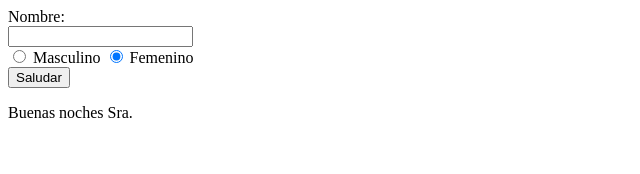
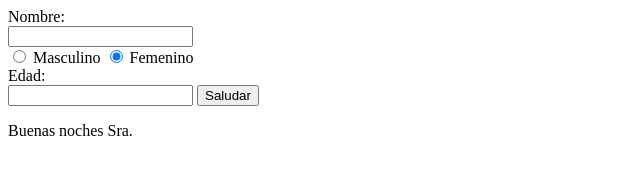
Before and after one commit to GCD418/SaludadorIncrementalInge, a website built with Parcel: page index.html in a window 1280 px wide. Both pictures are taken after a click on the button "Saludar". Shown: the whole page, without its empty margins (0-640 px from the left). Built offline with nearby package versions, Linux system fonts and the light colour scheme.

Commit message:
feat: saludar por edad

```diff
--- a/index.html
+++ b/index.html
@@ -14,6 +14,8 @@
         <input type="radio" id="femenino" name="genero" value="femenino" checked>
         <label for="femenino">Femenino</label>
     </form>
+    <div>Edad:</div>
+    <input type="number" id="edad">
     <button id="saludar_button">Saludar</button>
     <div id="saludo"></div>
 
--- a/src/index.js
+++ b/src/index.js
@@ -1,6 +1,7 @@
 const nombre = document.querySelector("#nombre");
 const saludarButton = document.querySelector("#saludar_button");
 const div = document.querySelector("#saludo");
+const campoEdad = document.querySelector("#edad");
 
 const saludos = ["Buenos días", "Buenas tardes", "Buenas noches"];
 
@@ -9,7 +10,7 @@ saludarButton.addEventListener("click", (event) => {
   let fechaActual = new Date();
   let hora = fechaActual.getHours();
   const nombreSaludo = nombre.value;
-  const identificadorGenero = esVaron();
+  const identificadorGenero = esVaron(parseInt(campoEdad.value));
   div.innerHTML = "<p>" + saludarPorHora(hora) + identificadorGenero + " " +
    nombreSaludo +  "</p>";
 });
@@ -24,9 +25,15 @@ function saludarPorHora(hora) {
   }
 }
 
-function esVaron() {
+function esVaron(edad) {
   if (document.querySelector("#masculino").checked == true) {
+    if (edad < 30) {
+      return "Joven ";
+    }
     return "Sr. ";
+  }
+  if (edad < 30) {
+    return "Señorita ";
   }
   return "Sra. ";
 }
```
